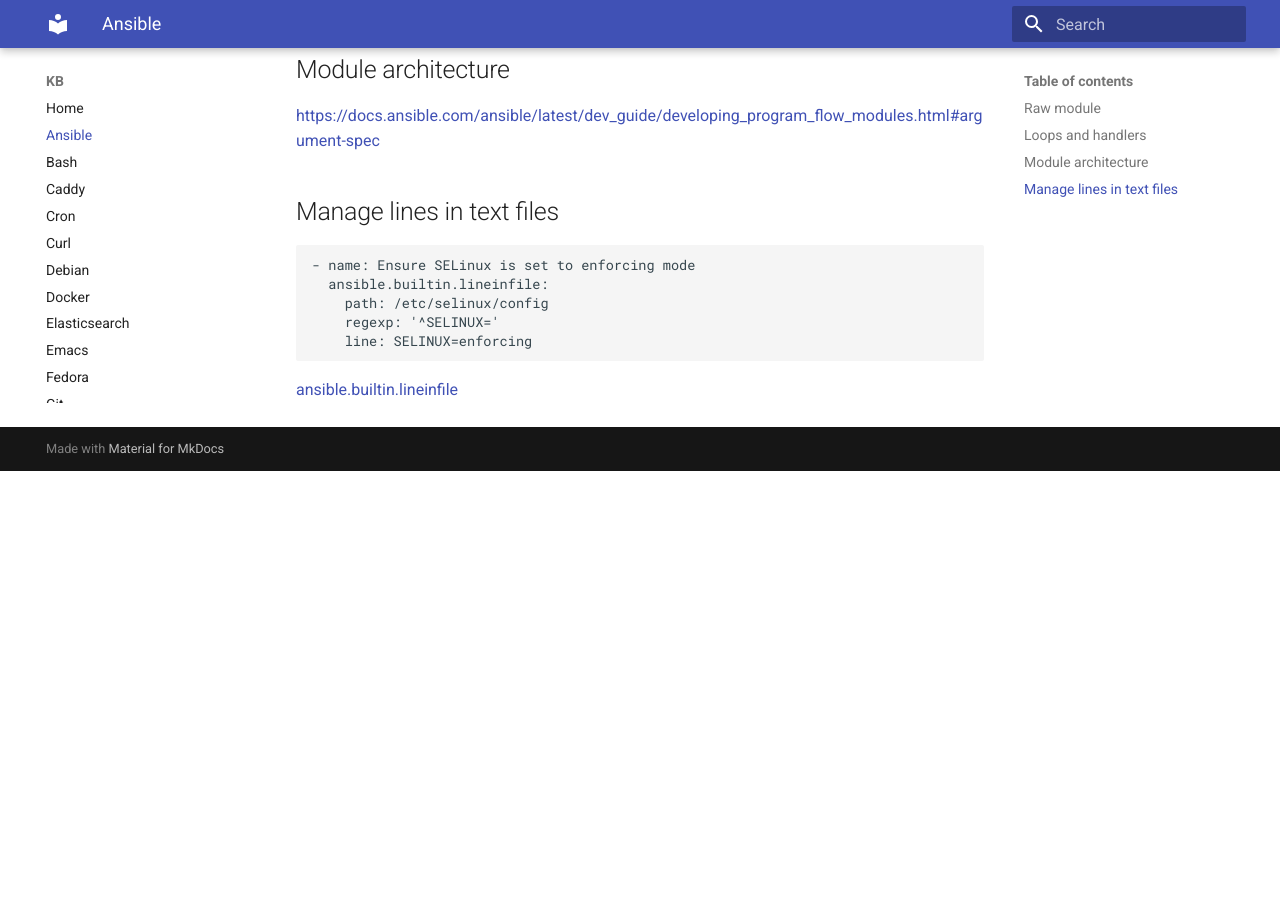
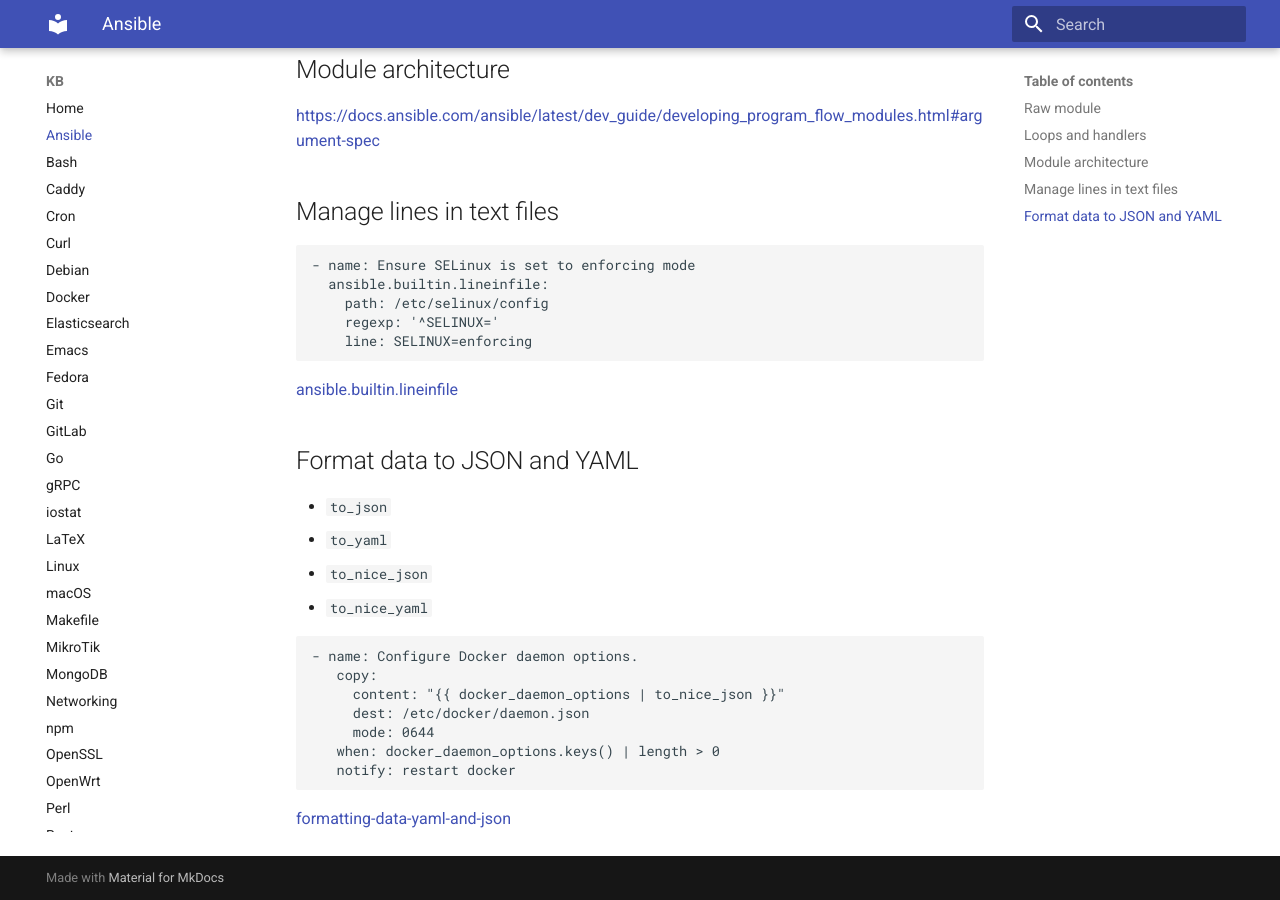
Before and after one commit to mbialon/kb, an MkDocs documentation site: the page built from docs/ansible.md, in a window 1280 px wide and 900 px high, scrolled down 737 px. Built offline with MkDocs 1.6.1 and Material for MkDocs 9.7.7, drawn with Linux system fonts in a browser that asks for light colours; before the commit the page ends 1208 px from its top, so only the background shows below that.

Commit message:
ansible: format data

````diff
--- a/docs/ansible.md
+++ b/docs/ansible.md
@@ -44,3 +44,22 @@
 ```
 
 [ansible.builtin.lineinfile](https://docs.ansible.com/ansible/latest/collections/ansible/builtin/lineinfile_module.html)
+
+## Format data to JSON and YAML
+
+- `to_json`
+- `to_yaml`
+- `to_nice_json`
+- `to_nice_yaml`
+
+```
+- name: Configure Docker daemon options.
+   copy:
+     content: "{{ docker_daemon_options | to_nice_json }}"
+     dest: /etc/docker/daemon.json
+     mode: 0644
+   when: docker_daemon_options.keys() | length > 0
+   notify: restart docker
+```
+
+[formatting-data-yaml-and-json](https://docs.ansible.com/ansible/latest/user_guide/playbooks_filters.html#formatting-data-yaml-and-json)
````
